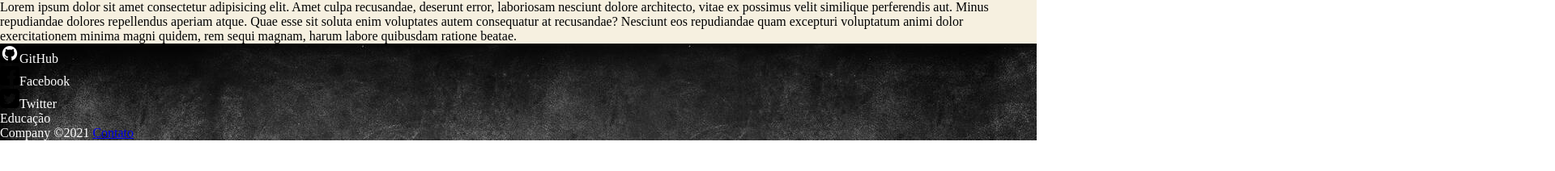
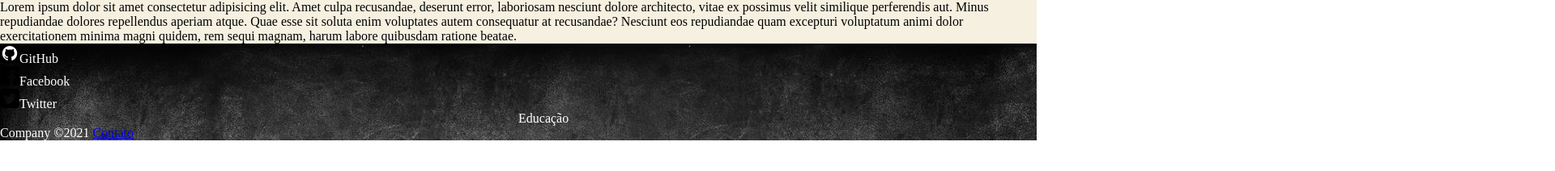
Before and after one commit to isamary10/matemagica, a plain HTML site: page index.html in a window 1280 px wide. Shown: the part 835-1047 px from the top of the page at 81% size, 1920 px wide, since content can reach past the window. Drawn offline with Linux system fonts and the light colour scheme.

Commit message:
resolução checkpoint 2

```diff
--- a/css/estilo.css
+++ b/css/estilo.css
@@ -57,3 +57,9 @@ footer {
     bottom: 350px;
     color: #FFFFFF;
 }
+
+.educacao{
+    position:relative;
+    left: 50%;
+    color: #FFFFFF;
+}
--- a/index.html
+++ b/index.html
@@ -69,7 +69,7 @@
             <p><a href="#"><img src="./img/facebook.png" alt="Simbolo do facebook"></a>Facebook</p>
             <p><a href="#"><img src="./img/twitter.png" alt="Simbolo do twitte"></a>Twitter</p>
 
-            <p>Educação</p>
+            <p class="educacao">Educação</p>
 
             <p>Company &copy;2021 <a href="#">Contato</a></p>
         </footer>
```
